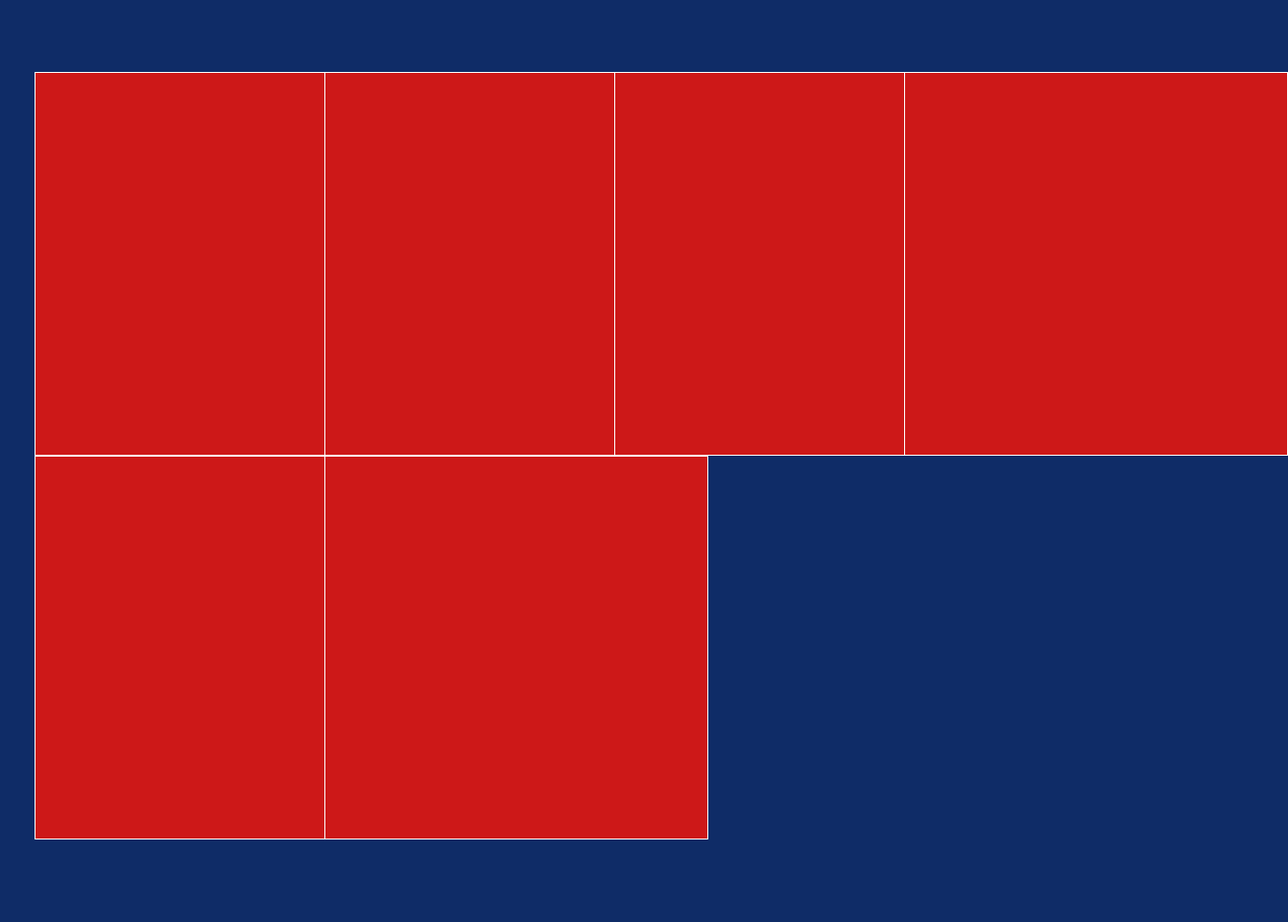
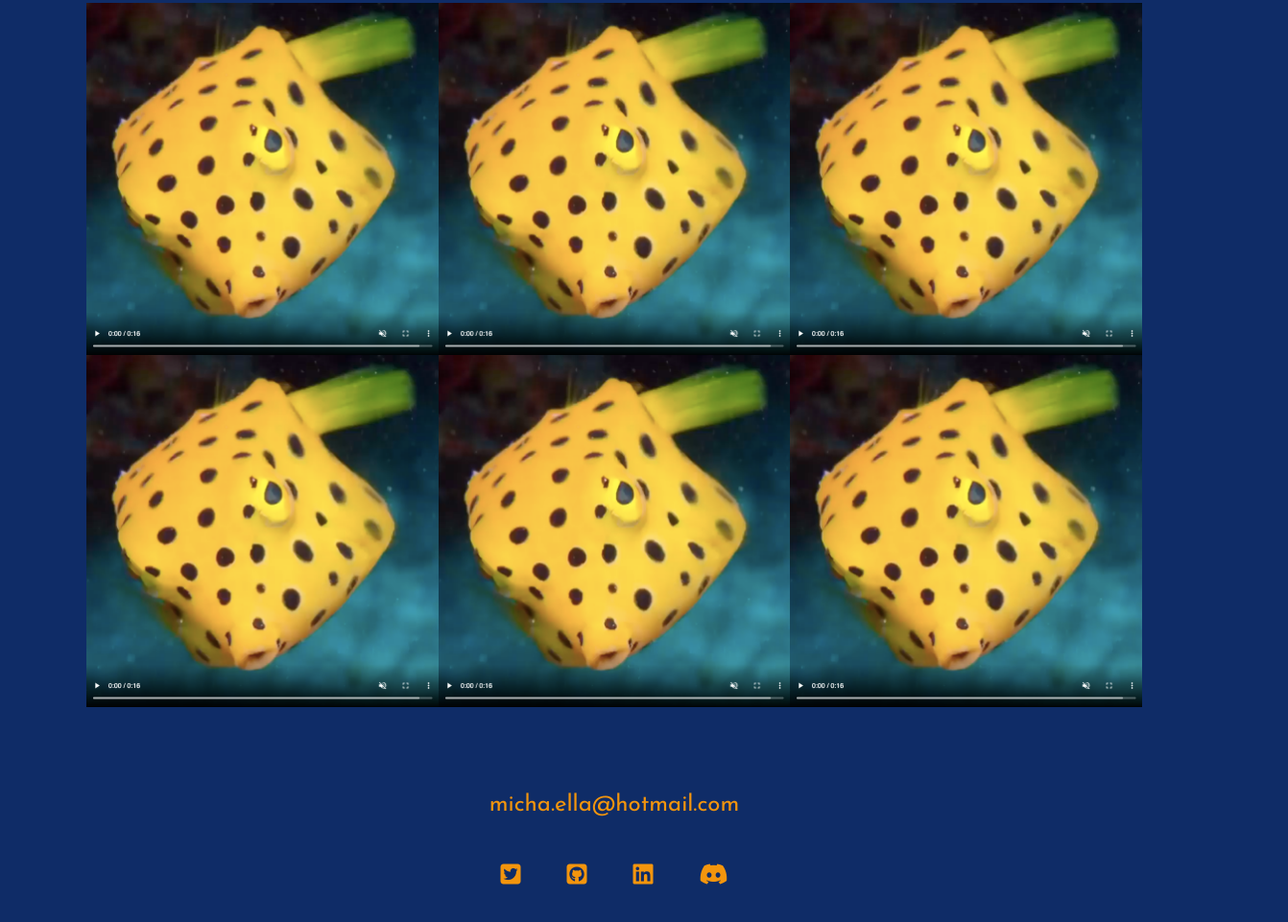
Before and after one commit to michaella23/My-Portfolio, a plain HTML site: page index.html in a window 1280 px wide. Shown: the part 923-1884 px from the top of the page at 96% size, 1342 px wide, since content can reach past the window. Drawn offline with Linux system fonts and the light colour scheme.

Commit message:
grid fix, footer

```diff
--- a/index.html
+++ b/index.html
@@ -10,6 +10,8 @@
     <link rel="preconnect" href="https://fonts.googleapis.com">
     <link rel="preconnect" href="https://fonts.gstatic.com" crossorigin>
     <link href="https://fonts.googleapis.com/css2?family=Josefin+Sans:wght@300;400;600;700&display=swap" rel="stylesheet">
+
+    <script src="https://kit.fontawesome.com/ad15ce8c53.js" crossorigin="anonymous"></script>
 
     <title>Michaella Rodriguez Portfolio</title>
 
@@ -65,21 +67,64 @@
         </div>
     </section>
 
-    <section class="projects"> <!-- projects section -->
+    <section class="portfolio" id="projects"> <!-- projects section -->
          <!-- tech documentation page, some kind of product landing page, travel journal, blackjack game -->
-         <div class="project"></div>
-         <div class="project"></div>
-         <div class="project"></div>
-         <div class="project"></div>
-         <div class="project"></div>
-         <div class="project"></div>
+        <div class="projects">
+            <a href="" class="project red">
+                <img src="images/placeholder.png" alt="" class="portfolio-img" />
+           </a>
+
+           <a href="" class="project orange">
+               <img src="images/placeholder.png" alt="" class="portfolio-img" />
+          </a>
+
+           <a href="" class="project yellow">
+               <img src="images/placeholder.png" alt="" class="portfolio-img" />
+          </a>
+
+           <a href="" class="project orange">
+               <img src="images/placeholder.png" alt="" class="portfolio-img" />
+          </a>
+
+           <a href="" class="project yellow">
+               <img src="images/placeholder.png" alt="" class="portfolio-img" />
+          </a>
+
+           <a href="" class="project red">
+               <img src="images/placeholder.png" alt="" class="portfolio-img" />
+          </a>
+        </div>
+
     </section>
 
-    <section> <!-- footer section -->
+    <footer class="footer" id="contact"> <!-- footer section -->
         <!-- social icons and or menu... -->
             <!-- email address, phone number -->
             <!-- GitHub, Twitter, LinkedIn, CodePen(?) -->
-    </section>
+        <a href="mailto:micha.ella@hotmail.com" class="email">micha.ella@hotmail.com</a>
+        <ul class="social-media">
+            <li class="social-icon">
+                <a class="social-link" href="https://twitter.com/NotMichaella" >
+                    <i class="fa-brands fa-twitter-square"></i>
+                </a>
+            </li>
+            <li class="social-icon">
+                <a class="social-link" href="https://github.com/michaella23" >
+                    <i class="fa-brands fa-github-square"></i>
+                </a>
+            </li>
+            <li class="social-icon">
+                <a class="social-link" href="https://www.linkedin.com/in/michaella-rodriguez/" >
+                    <i class="fa-brands fa-linkedin"></i>
+                </a>
+            </li>
+            <li class="social-icon">
+                <a class="social-link" href="" >
+                    <i class="fa-brands fa-discord"></i>
+                </a>
+            </li>
+        </ul>
+    </footer>
 
     <script src="index.js"></script>
 </body>
--- a/style.css
+++ b/style.css
@@ -59,11 +59,10 @@ body {
 
 img {
     max-width: 100%;
-    border-radius: 7px;
 }
 
 section {
-    padding: 5em 2em;
+    padding: 4em 2em;
 }
 
 /* ============== Typography =============== */
@@ -93,12 +92,13 @@ h3 { font-size: var(--fs-h3) }
 
 .intro-section-title {
     font-weight: 300;
-    margin-bottom: .35em;
+    margin-bottom: 0;
 }
 
 .name {
     font-weight: var(--fw-bold);
     display: block;
+    color: var(--clr-bright);
 }
 
 .intro-section-subtitle {
@@ -106,6 +106,7 @@ h3 { font-size: var(--fs-h3) }
     color: var(--clr-dark);
     font-size: var(--fs-h3);
     padding: 0.35em;
+    margin-bottom: 2em;
 }
 
 .about-section-subtitle {
@@ -122,7 +123,7 @@ nav {
     bottom: 0;
     left: 0;
     right: 0;
-    /* z-index: 100; */
+    z-index: 2;
     transform: translateX(100%);
     transition: transform 250ms cubic-bezier(.5, 0, .5, 1)
 }
@@ -218,7 +219,7 @@ nav {
 }
 
 .intro-section-subtitle {
-    margin: 0;
+    margin: .5em 0;
 }
 
 @media (min-width: 700px) {
@@ -303,22 +304,88 @@ nav {
 
 /* ============== Projects =============== */
 
-.project {
-    background-color: var(--clr-bright);
-    border: 1px solid white;
-    width: 400px;
-    height: 400px;
-    margin: 0;
+.portfolio {
+    display: flex;
+    flex-direction: column;
+    padding: 5em;
 }
 
-@media (min-width: 750px) {
-    .projects {
-        display: grid;
-        grid-template-columns: repeat(auto-fit, minmax(300px, 1fr));
-    }
+.projects {
+    display: grid;
+    grid-template-columns: repeat(auto-fit, minmax(350px, 1fr));
+
+}
+
+.project {
+    display: flex;
+    align-items: stretch;
+    overflow: hidden;
+}
+
+.red {
+    background-color: var(--clr-bright);
+}
+
+.orange {
+    background-color: var(--clr-accent);
+}
+
+.yellow {
+    background-color: var(--clr-light-1);
+}
+
+.portfolio-img {
+    transition:
+    transform 750ms cubic-bezier(.5, 0, .5, 1),
+    opacity 250ms linear;
+}
+
+.portfolio-img:hover, .portfolio-img:focus {
+    transform: scale(1.2);
+    opacity: .75;
 }
 
 /* ============== Footer =============== */
+
+
+footer {
+    text-align: center;
+    font-size: var(--fs-h3);
+}
+
+.email {
+    text-decoration: none;
+
+}
+
+.social-media {
+    list-style-type: none;
+    display: flex;
+    justify-content: center;
+    margin: 2em 0;
+    padding: 0;
+}
+
+.social-icon {
+    margin: 0 .5em;
+}
+
+.social-link {
+    color: var(--clr-accent);
+    padding: .5em;
+}
+
+
+
+
+footer a {
+    color: inherit;
+}
+
+footer a:hover, footer a:focus {
+    opacity: .6;
+}
+}
 /* ============== =============== */
 /* ============== =============== */
 /* ============== =============== */
```
Also changed, not shown: icons/discord.png (added), icons/github.png (added), icons/linkedin.png (added), icons/twitter.png (added), images/placeholder.png (added).
